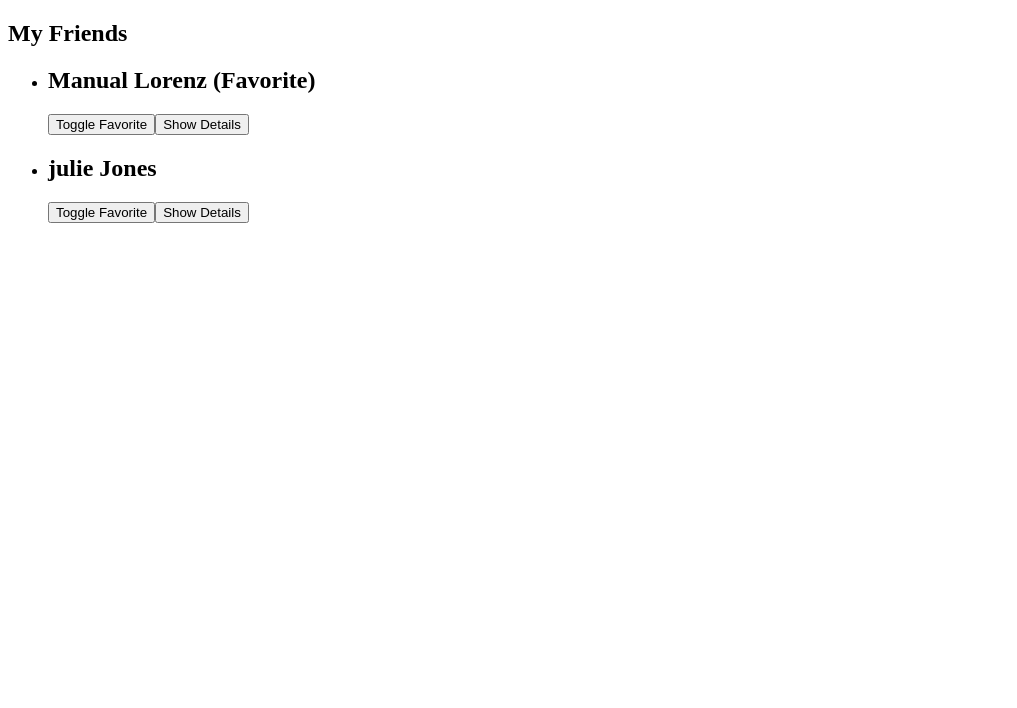
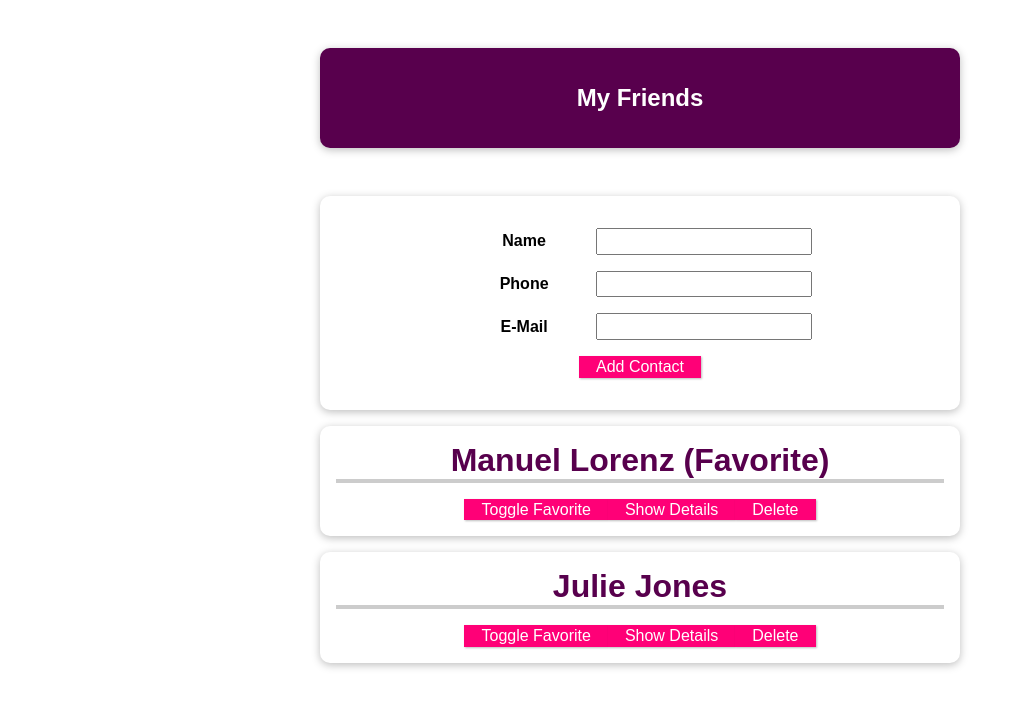
Before and after one commit to FarzaadShojaei/SimpleVuejs, a Vue app: page / in a window 1280 px wide. Shown: the top 708 px of the page, without its empty margins (0-1017 px from the left). Built offline with nearby package versions, Linux system fonts and the light colour scheme.

Commit message:
Demo Adding

```diff
--- a/package.json
+++ b/package.json
@@ -19,5 +19,8 @@
     "babel-eslint": "^10.1.0",
     "eslint": "^6.7.2",
     "eslint-plugin-vue": "^7.0.0-0"
+  },
+  "prettier": {
+    "singleQuote": true
   }
 }
--- a/src/App.vue
+++ b/src/App.vue
@@ -1,58 +1,139 @@
 <template>
   <section>
-<h2>My Friends</h2>
+    <header>
+      <h1>My Friends</h1>
+    </header>
+    <new-friend @add-contact="addContact"></new-friend>
     <ul>
-<FriendContact v-for="friend in friends"
+      <friend-contact
+        v-for="friend in friends"
         :key="friend.id"
         :id="friend.id"
         :name="friend.name"
         :phone-number="friend.phone"
         :email-address="friend.email"
         :is-favorite="friend.isFavorite"
- @toggle-favorite="toggleFavoriteStatus"></FriendContact>
+        @toggle-favorite="toggleFavoriteStatus"
+        @delete="deleteContact"
+      ></friend-contact>
     </ul>
+  </section>
+</template>
 
-
-</section>
-
-</template>
 <script>
-import FriendContact from "./components/FriendContact.vue";
-
-    export default{
+export default {
   data() {
     return {
       friends: [
         {
-                    id: "manual",
-                    name: "Manual Lorenz",
-                    phone: "0123 45678 90",
-                    email: "manual@localhost.com",
-                    isFavorite:true
+          id: 'manuel',
+          name: 'Manuel Lorenz',
+          phone: '0123 45678 90',
+          email: 'manuel@localhost.com',
+          isFavorite: true,
         },
         {
-                    id: "julie",
-                    name: "julie Jones",
-                    phone: "0987 654421 21",
-                    email: "julie@localhost.com",
-                    isFavorite:false
+          id: 'julie',
+          name: 'Julie Jones',
+          phone: '0987 654421 21',
+          email: 'julie@localhost.com',
+          isFavorite: false,
         },
       ],
     };
   },
   methods: {
-        toggleFavoriteStatus(friendId){
-           const identifiedFriend= this.friends.find((friend) => friend.id === friendId);
-           identifiedFriend.isFavorite=!identifiedFriend.isFavorite;
+    toggleFavoriteStatus(friendId) {
+      const identifiedFriend = this.friends.find(
+        (friend) => friend.id === friendId
+      );
+      identifiedFriend.isFavorite = !identifiedFriend.isFavorite;
+    },
+    addContact(name, phone, email) {
+      const newFriendContact = {
+        id: new Date().toISOString(),
+        name: name,
+        phone: phone,
+        email: email,
+        isFavorite: false,
+      };
+      this.friends.push(newFriendContact);
+    },
+    deleteContact(friendId) {
+      this.friends = this.friends.filter((friend) => friend.id !== friendId);
+    },
+  },
+};
+</script>
+
+<style>
+* {
+  box-sizing: border-box;
 }
-    },
-    computed: {},
-    components: { FriendContact }
+html {
+  font-family: 'Jost', sans-serif;
 }
-
-
-</script>
-<style>
-
-
+body {
+  margin: 0;
+}
+header {
+  box-shadow: 0 2px 8px rgba(0, 0, 0, 0.26);
+  margin: 3rem auto;
+  border-radius: 10px;
+  padding: 1rem;
+  background-color: #58004d;
+  color: white;
+  text-align: center;
+  width: 90%;
+  max-width: 40rem;
+}
+#app ul {
+  margin: 0;
+  padding: 0;
+  list-style: none;
+}
+#app li,
+#app form {
+  box-shadow: 0 2px 8px rgba(0, 0, 0, 0.26);
+  margin: 1rem auto;
+  border-radius: 10px;
+  padding: 1rem;
+  text-align: center;
+  width: 90%;
+  max-width: 40rem;
+}
+#app h2 {
+  font-size: 2rem;
+  border-bottom: 4px solid #ccc;
+  color: #58004d;
+  margin: 0 0 1rem 0;
+}
+#app button {
+  font: inherit;
+  cursor: pointer;
+  border: 1px solid #ff0077;
+  background-color: #ff0077;
+  color: white;
+  padding: 0.05rem 1rem;
+  box-shadow: 1px 1px 2px rgba(0, 0, 0, 0.26);
+}
+#app button:hover,
+#app button:active {
+  background-color: #ec3169;
+  border-color: #ec3169;
+  box-shadow: 1px 1px 4px rgba(0, 0, 0, 0.26);
+}
+#app input {
+  font: inherit;
+  padding: 0.15rem;
+}
+#app label {
+  font-weight: bold;
+  margin-right: 1rem;
+  width: 7rem;
+  display: inline-block;
+}
+#app form div {
+  margin: 1rem 0;
+}
 </style>
--- a/src/components/FriendContact.vue
+++ b/src/components/FriendContact.vue
@@ -1,6 +1,6 @@
 <template>
   <li>
-    <h2>{{ name }} {{isFavorite  ? '(Favorite)' : ''}}</h2>
+    <h2>{{ name }} {{ isFavorite ? '(Favorite)' : ''}}</h2>
     <button @click="toggleFavorite">Toggle Favorite</button>
     <button @click="toggleDetails">{{ detailsAreVisible ? 'Hide' : 'Show' }} Details</button>
     <ul v-if="detailsAreVisible">
@@ -13,68 +13,62 @@
         {{ emailAddress }}
       </li>
     </ul>
+    <button @click="$emit('delete', id)">Delete</button>
   </li>
 </template>
 
 <script>
 export default {
- /* props:[
-    'name',
-    'phoneNumber',
-    'emailAddress',
-    'isFavorite'
-  ],
-  */
-  props:{
-    id:{
-      type:String,
-      required:true
+  // props: ['name', 'phoneNumber', 'emailAddress', 'isFavorite'],
+  props: {
+    id: {
+      type: String,
+      required: true
     },
-    name:{
-      type:String,
-      required:true,
+    name: {
+      type: String,
+      required: true,
     },
-    phoneNumber:{
-     type:String,
-      required:true,
+    phoneNumber: {
+      type: String,
+      required: true
     },
-    emailAddress:{
-      type:String,
-      required:true,
+    emailAddress: {
+      type: String,
+      required: true
     },
-    isFavorite:{
-      type:Boolean, required:false,
-        default:false,
-       // validator:function(value){
-       //   return value === '1' || value === '0'
-       //   }
+    isFavorite: {
+      type: Boolean,
+      required: false,
+      default: false,
+      // validator: function(value) {
+      //   return value === '1' || value === '0';
+      // }
     },
   },
-  emints:['toggle-favorite'],
-  //emits:{
-  //  'toggle-favorite':function(id){
-  //    if(id){
-  //      return true;
-  //    } else {
-  //      console.warn('Id is Missing!!');
-  //      return false;
-  //    }
-  //  }
-//},
+  emits: ['toggle-favorite', 'delete'],
+  // emits: {
+  //   'toggle-favorite': function(id) {
+  //     if (id) {
+  //       return true;
+  //     } else {
+  //       console.warn('Id is missing!');
+  //       return false;
+  //     }
+  //   }
+  // },
   data() {
     return {
-      detailsAreVisible: false,
-
+      detailsAreVisible: false
     };
   },
   methods: {
     toggleDetails() {
       this.detailsAreVisible = !this.detailsAreVisible;
-
     },
-    toggleFavorite(){
-      this.$emit('toggle-favorite',this.id);
-    },
-  }
+    toggleFavorite() {
+      this.$emit('toggle-favorite', this.id);
+    }
+  },
 };
 </script>
--- /dev/null
+++ b/src/components/NewFriend.vue
@@ -0,0 +1,42 @@
+<template>
+  <form @submit.prevent="submitData">
+    <div>
+      <label>Name</label>
+      <input type="text" v-model="enteredName" />
+    </div>
+    <div>
+      <label>Phone</label>
+      <input type="tel" v-model="enteredPhone" />
+    </div>
+    <div>
+      <label>E-Mail</label>
+      <input type="email" v-model="enteredEmail" />
+    </div>
+    <div>
+      <button>Add Contact</button>
+    </div>
+  </form>
+</template>
+
+<script>
+export default {
+  emits: ['add-contact'],
+  data() {
+    return {
+      enteredName: '',
+      enteredPhone: '',
+      enteredEmail: '',
+    };
+  },
+  methods: {
+    submitData() {
+      this.$emit(
+        'add-contact',
+        this.enteredName,
+        this.enteredPhone,
+        this.enteredEmail
+      );
+    },
+  },
+};
+</script>
--- a/src/main.js
+++ b/src/main.js
@@ -2,9 +2,11 @@
 
 import App from './App.vue';
 import FriendContact from './components/FriendContact.vue';
+import NewFriend from './components/NewFriend.vue';
 
 const app = createApp(App);
 
 app.component('friend-contact', FriendContact);
+app.component('new-friend', NewFriend);
 
 app.mount('#app');
```
Lines whose indentation alone changed are shown as unchanged.
